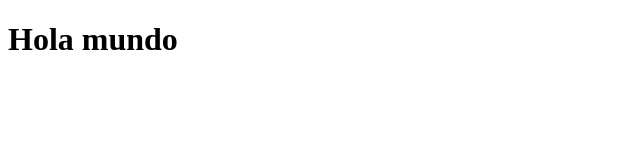
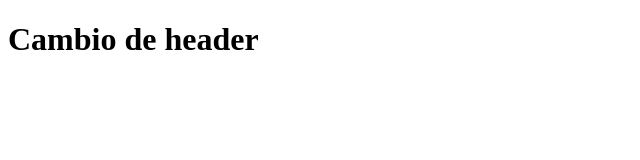
Before and after one commit to Eandres-Thund/firtsPruebaGit, a plain HTML site: page index.html in a window 1280 px wide. Shown: the whole page, without its empty margins (0-640 px from the left). Drawn offline with Linux system fonts and the light colour scheme.

Commit message:
cambio de titulo

```diff
--- a/index.html
+++ b/index.html
@@ -7,6 +7,6 @@
         <title>Document</title>
     </head>
     <body>
-        <h1>Hola mundo</h1>
+        <h1>Cambio de header</h1>
     </body>
 </html>
```
